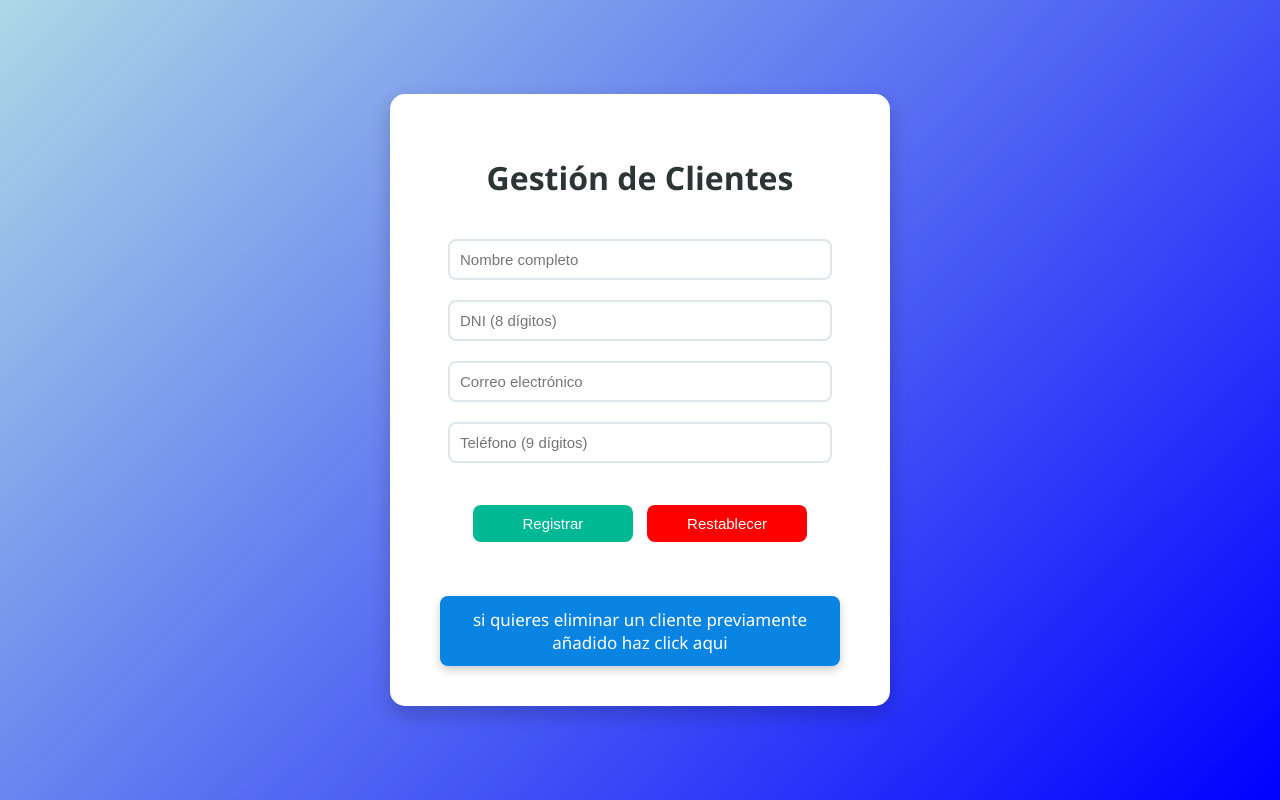
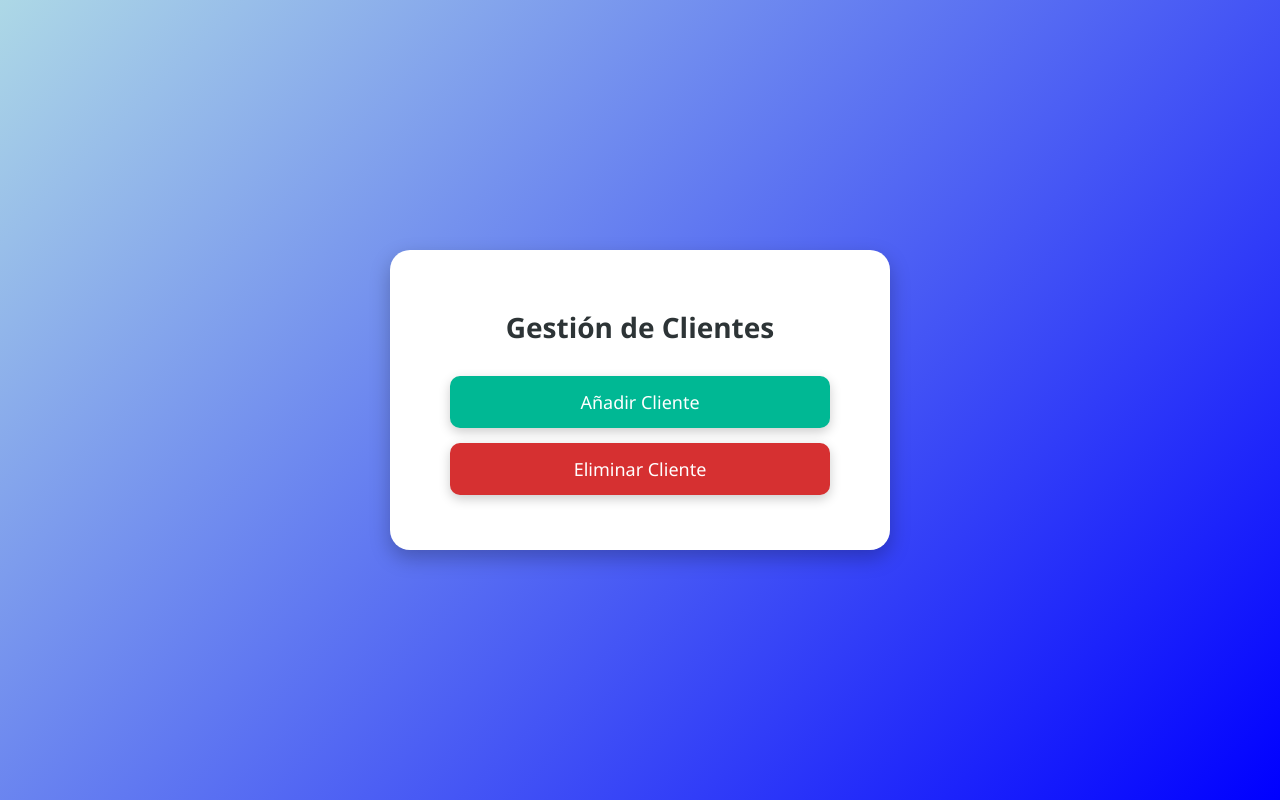
Before and after one commit to aaroncolina2007-source/abroadlinkTask, a PHP site: page / in a window 1280 px wide. Run offline with PHP 8.4, Linux system fonts and the light colour scheme.

Commit message:
Refactor index.php for client management interface
Cambio de index.php para que solo sea el indice y puedas escoger opciones

```diff
--- a/index.php
+++ b/index.php
@@ -1,39 +1,9 @@
-<?php
-$servidor = "localhost";
-$usuario = "root";
-$clave = "";
-$BaseDeDatos = "gestion";
-
-$enlace = mysqli_connect($servidor, $usuario, $clave, $BaseDeDatos);
-
-if (!$enlace) {
-    die("Error de conexión: " . mysqli_connect_error());
-}
-
-if (isset($_POST["registro"])) {
-    $nombre   = $_POST['nombre'];
-    $dni      = $_POST['dni'];
-    $gmail    = $_POST['gmail'];
-    $telefono = $_POST['telefono'];
-
-    $insertarDatos = "INSERT INTO clientes (DNI, NOMBRE, EMAIL, TELEFONO)
-                      VALUES ('$dni', '$nombre', '$gmail', '$telefono')";
-
-    $EjecutarInsertar = mysqli_query($enlace, $insertarDatos);
-
-    if ($EjecutarInsertar) {
-        $mensaje = "Cliente añadido correctamente.";
-    } else {
-        $mensaje = "Error al añadir cliente: " . mysqli_error($enlace);
-    }
-}
-?>
-
 <!DOCTYPE html>
 <html lang="es">
 <head>
 <meta charset="UTF-8">
-    <title>Gestión de Clientes</title>
+<title>Menú Principal</title>
+
 <style>
     body {
         font-family: "Segoe UI", Arial, sans-serif;
@@ -46,148 +16,61 @@ if (isset($_POST["registro"])) {
         align-items: center;
     }
 
-        .container {
+    .menu-container {
         background: #fff;
-            border-radius: 15px;
-            padding: 40px 50px;
-            box-shadow: 0 8px 20px rgba(0, 0, 0, 0.2);
-            width: 400px;
+        border-radius: 20px;
+        padding: 40px 60px;
         text-align: center;
+        width: 380px;
+        box-shadow: 0 8px 20px rgba(0,0,0,0.25);
     }
 
     h1 {
         color: #2d3436;
+        font-size: 28px;
         margin-bottom: 30px;
     }
 
-        input[type="text"],
-        input[type="number"],
-        input[type="email"] {
-            width: 90%;
-            padding: 10px;
-            margin: 10px 0;
-            border: 2px solid #dfe6e9;
-            border-radius: 8px;
-            font-size: 15px;
-            transition: all 0.3s ease;
-        }
-
-        input[type="text"]:focus,
-        input[type="number"]:focus,
-        input[type="email"]:focus {
-            border-color: #0984e3;
-            box-shadow: 0 0 5px rgba(9, 132, 227, 0.3);
-            outline: none;
-        }
-
-        input[type="submit"],
-        input[type="reset"] {
-            width: 40%;
-            padding: 10px;
-            margin: 10px 5px;
-            border: none;
-            border-radius: 8px;
-            font-size: 15px;
-            cursor: pointer;
-            transition: 0.3s ease;
-        }
-
-        input[type="submit"] {
-            background: #00b894;
-            color: white;
-        }
-
-        input[type="submit"]:hover {
-            background: #019874;
-        }
-
-        input[type="reset"] {
-            background: red;
-            color: white;
-        }
-
-        input[type="reset"]:hover {
-            background: #911314;
-        }
-
-        .mensaje {
-            margin-top: 20px;
-            font-weight: bold;
-        }
-
-        .exito {
-            color: #00b894;
-        }
-
-        .error {
-            color: #d63031;
-        }
-        .eliminar{
-            display: inline-block;
-            padding: 12px 25px;
+    .menu-boton {
+        display: block;
         background: #0984e3;
         color: white;
         text-decoration: none;
-            font-size: 17px;
-            border-radius: 8px;
+        margin: 15px 0;
+        padding: 14px;
+        border-radius: 10px;
+        font-size: 18px;
         transition: 0.3s ease;
-            box-shadow: 0 4px 10px rgba(0,0,0,0.2);
+        box-shadow: 0 4px 12px rgba(0,0,0,0.2);
     }
-        .eliminar:hover {
+
+    .menu-boton:hover {
         background: #0868b9;
-            transform: translateY(-2px);
-            box-shadow: 0 6px 15px rgba(0,0,0,0.25);
+        transform: translateY(-3px);
+        box-shadow: 0 6px 18px rgba(0,0,0,0.28);
     }
-    </style>
-</head>
-<body>
-    <div class="container">
-        <h1>Gestión de Clientes</h1>
-        <form action="#" name="gestion" method="post">
-            <input type="text" name="nombre" placeholder="Nombre completo" required><br>
-            <input type="number" name="dni" placeholder="DNI (8 dígitos)" min="10000000" max="99999999" required><br>
-            <input type="email" name="gmail" placeholder="Correo electrónico" required><br>
-            <input type="number" name="telefono" placeholder="Teléfono (9 dígitos)"  required><br><br>
+
+    /* Botones específicos */
+    .add { background: #00b894; }
+    .add:hover { background: #019874; }
+
+    .delete { background: #d63031; }
+    .delete:hover { background: #b32021; }
 
 
-            <input type="submit" name="registro" value="Registrar">
-            <input type="reset" value="Restablecer">
-        </form>
+</style>
 
-        <?php if (isset($mensaje)) { ?>
-            <p class="mensaje <?= (strpos($mensaje, 'Cliente añadido correctamente') !== false) ? 'exito' : 'error'; ?>">
+</head>
 
-                <?= $mensaje ?>
-            </p>
-        <?php } ?>
-        <br><br>
-        <a href="eliminar_clientes.php" class="eliminar">si quieres eliminar un cliente previamente añadido haz click aqui</a>
+<body>
+
+<div class="menu-container">
+    <h1>Gestión de Clientes</h1>
+
+    <a href="añadir_clientes.php" class="menu-boton add">Añadir Cliente</a>
+    <a href="eliminar_clientes.php" class="menu-boton delete">Eliminar Cliente</a>
+
 </div>
+
 </body>
 </html>
-
-
-
-
-
-
-
-
-
-
-
-
-
-
-
-
-
-
-
-
-
-
-
-
-
-</body>
```
Lines whose indentation alone changed are shown as unchanged.
